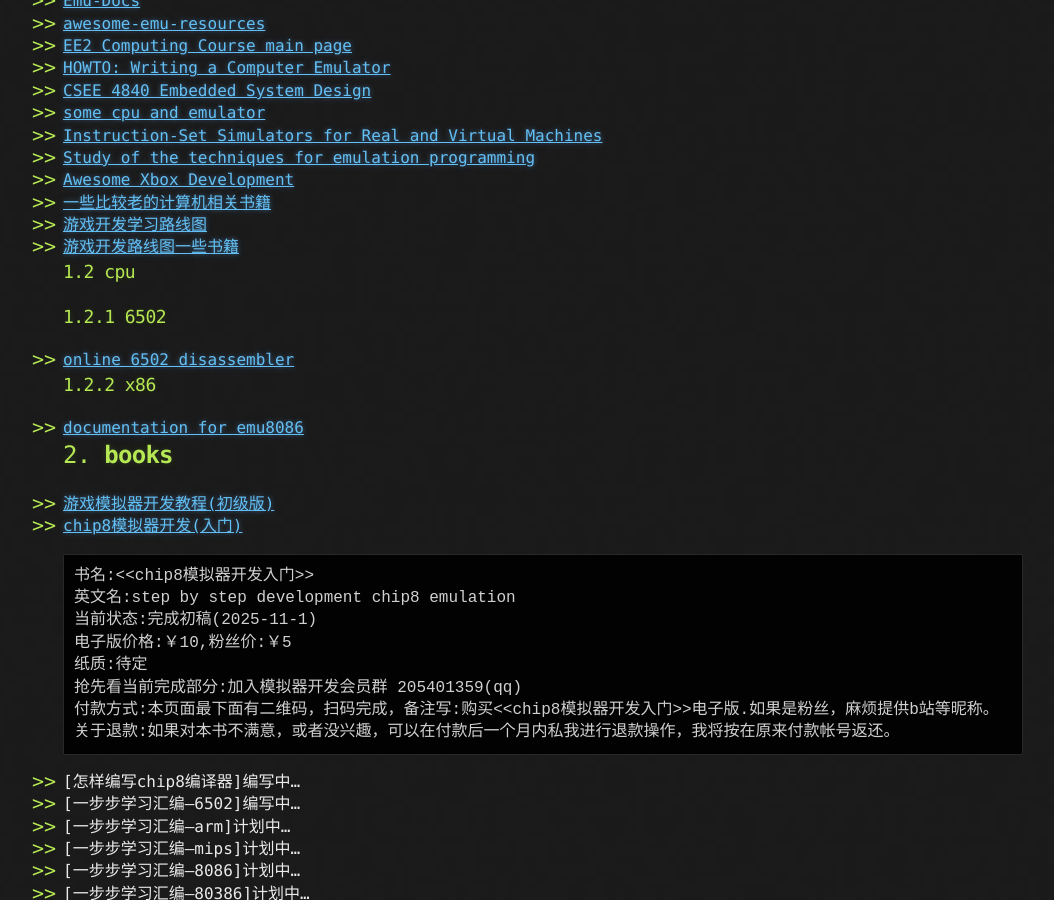
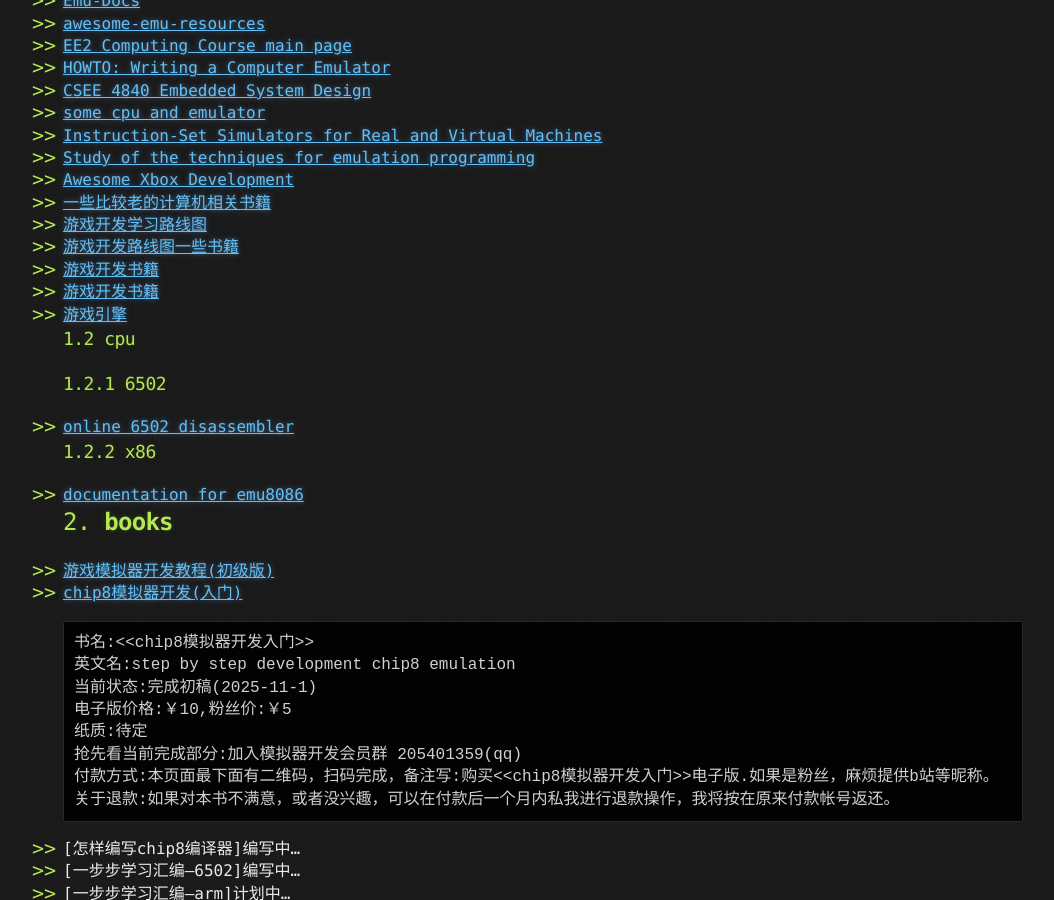
Before and after one commit to jinjiacun123/jinjiacun123.github.io, a Jekyll site: the page built from index.md, in a window 1280 px wide and 900 px high, scrolled down 630 px. Shown: the whole window, without its empty margins (117-1171 px from the left). Built offline with Jekyll 4.4.1, drawn with Linux system fonts in a browser that asks for light colours; our own code applies the rules of GitHub Pages for plain Markdown files.

Commit message:
更新 index.md
添加一些游戏书籍链接

```diff
--- a/index.md
+++ b/index.md
@@ -29,6 +29,9 @@ layout: default
  * [一些比较老的计算机相关书籍](http://www.rsp-italy.it/IT/Books/)
  * [游戏开发学习路线图](https://miloyip.github.io/game-programmer/)
  * [游戏开发路线图一些书籍](https://github.com/kurong00/GameProgramBooks)
+ * [游戏开发书籍](https://github.com/BuggerBag/Game-Driven-Development-)
+ * [游戏开发书籍](https://github.com/AlphaStarX/GameProgrammingBooks)
+ * [游戏引擎](https://brodydoesart.github.io/GameEngineBook/)
 ### 1.2 cpu
 ### 1.2.1 6502
  * [online 6502 disassembler](https://jborza.com/post/2021-06-08-6502-disassembler/)
```
